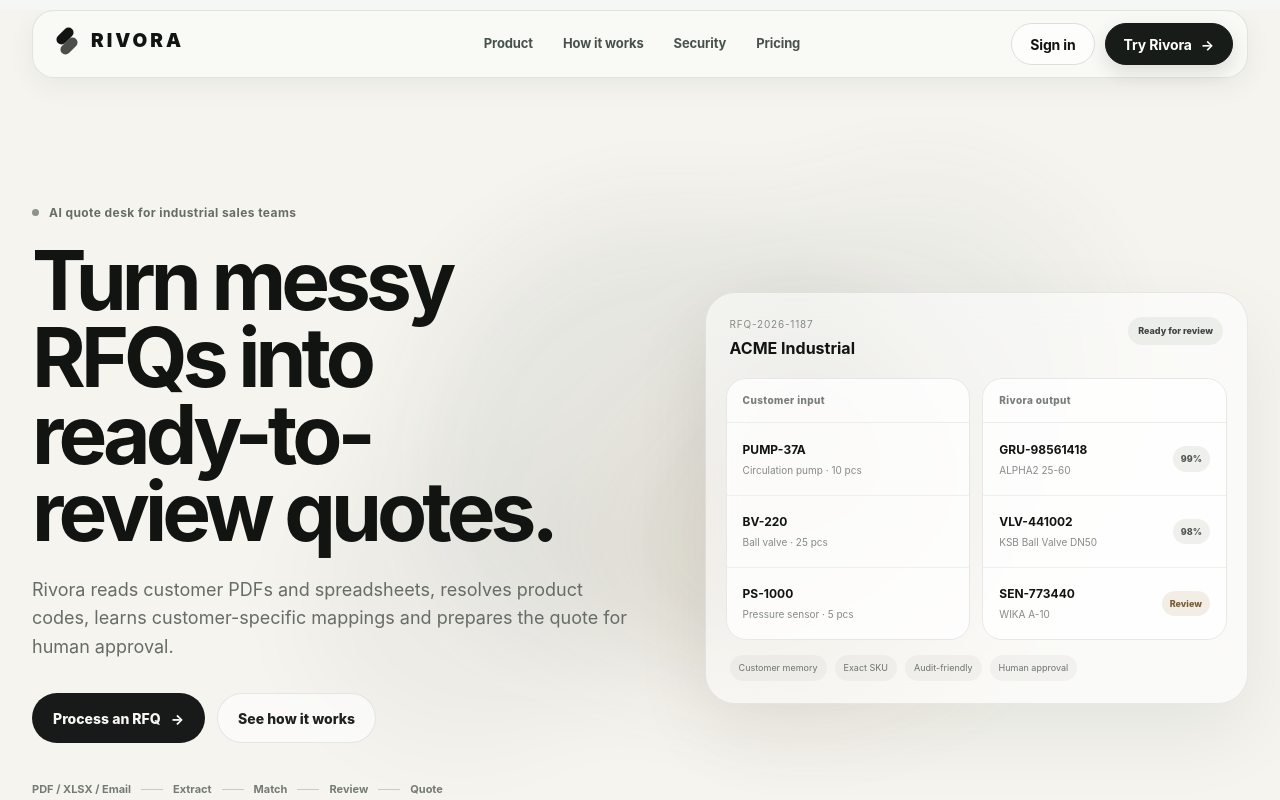
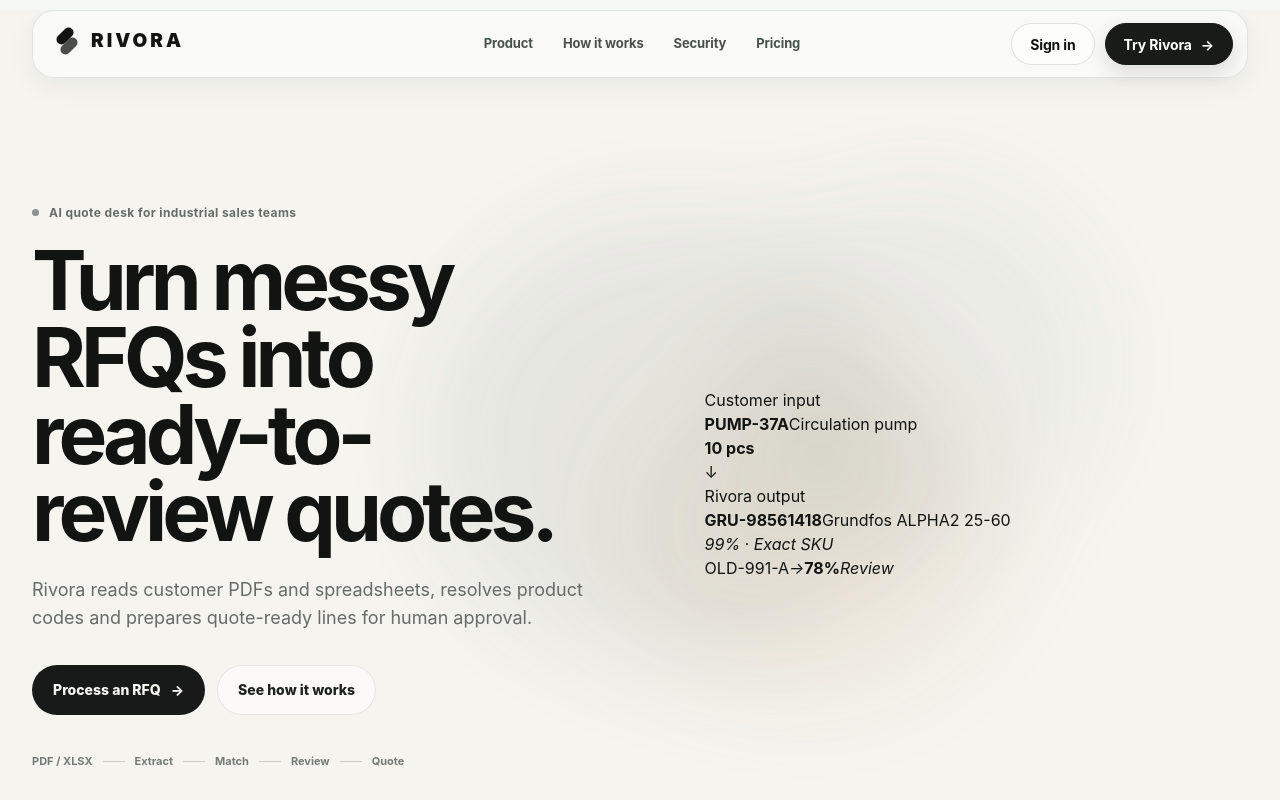
Before and after one commit to miromnb-coder/Rivora, a Next.js app: page / in a window 1280 px wide. Shown: the top 800 px of the page. Built offline with nearby package versions, Linux system fonts and the light colour scheme.

Commit message:
Refine homepage v2 hero

```diff
--- a/components/marketing/MinimalShaderHero.tsx
+++ b/components/marketing/MinimalShaderHero.tsx
@@ -4,25 +4,22 @@
 
 export function MinimalShaderHero() {
   return (
-    <section className="minimal-hero" id="product">
+    <section className="minimal-hero v2-hero" id="product">
       <div className="minimal-hero-shader" aria-hidden="true">
         <span className="shader-blob shader-a" />
         <span className="shader-blob shader-b" />
         <span className="shader-blob shader-c" />
-        <span className="shader-blob shader-d" />
       </div>
 
-      <div className="minimal-hero-grid" aria-hidden="true" />
-
-      <div className="marketing-shell minimal-hero-inner">
+      <div className="marketing-shell minimal-hero-inner v2-hero-inner">
         <div className="minimal-hero-copy">
           <div className="minimal-kicker">AI quote desk for industrial sales teams</div>
 
           <h1>Turn messy RFQs into ready-to-review quotes.</h1>
 
           <p>
-            Rivora reads customer PDFs and spreadsheets, resolves product codes,
-            learns customer-specific mappings and prepares the quote for human approval.
+            Rivora reads customer PDFs and spreadsheets, resolves product codes
+            and prepares quote-ready lines for human approval.
           </p>
 
           <div className="minimal-hero-actions">
@@ -35,7 +32,7 @@
           </div>
 
           <div className="minimal-flow" aria-label="Rivora workflow">
-            <span>PDF / XLSX / Email</span><i />
+            <span>PDF / XLSX</span><i />
             <span>Extract</span><i />
             <span>Match</span><i />
             <span>Review</span><i />
@@ -43,53 +40,32 @@
           </div>
         </div>
 
-        <div className="minimal-product-preview" aria-label="Rivora product preview">
-          <div className="minimal-preview-top">
+        <div className="hero-proof" aria-label="Example Rivora product match">
+          <div className="hero-proof-label">Customer input</div>
+          <div className="hero-proof-input">
             <div>
-              <span className="minimal-preview-overline">RFQ-2026-1187</span>
-              <strong>ACME Industrial</strong>
+              <b>PUMP-37A</b>
+              <span>Circulation pump</span>
             </div>
-            <span className="minimal-status">Ready for review</span>
+            <strong>10 pcs</strong>
           </div>
 
-          <div className="minimal-preview-columns">
-            <div className="minimal-preview-panel">
-              <div className="minimal-preview-heading">Customer input</div>
+          <div className="hero-proof-arrow" aria-hidden="true">↓</div>
 
-              <div className="minimal-preview-row">
-                <div><b>PUMP-37A</b><small>Circulation pump · 10 pcs</small></div>
-              </div>
-              <div className="minimal-preview-row">
-                <div><b>BV-220</b><small>Ball valve · 25 pcs</small></div>
-              </div>
-              <div className="minimal-preview-row">
-                <div><b>PS-1000</b><small>Pressure sensor · 5 pcs</small></div>
-              </div>
+          <div className="hero-proof-label">Rivora output</div>
+          <div className="hero-proof-result">
+            <div>
+              <b>GRU-98561418</b>
+              <span>Grundfos ALPHA2 25-60</span>
             </div>
-
-            <div className="minimal-preview-panel minimal-preview-output">
-              <div className="minimal-preview-heading">Rivora output</div>
-
-              <div className="minimal-preview-row match">
-                <div><b>GRU-98561418</b><small>ALPHA2 25-60</small></div>
-                <span>99%</span>
-              </div>
-              <div className="minimal-preview-row match">
-                <div><b>VLV-441002</b><small>KSB Ball Valve DN50</small></div>
-                <span>98%</span>
-              </div>
-              <div className="minimal-preview-row match review">
-                <div><b>SEN-773440</b><small>WIKA A-10</small></div>
-                <span>Review</span>
-              </div>
-            </div>
+            <em>99% · Exact SKU</em>
           </div>
 
-          <div className="minimal-preview-footer">
-            <span>Customer memory</span>
-            <span>Exact SKU</span>
-            <span>Audit-friendly</span>
-            <span>Human approval</span>
+          <div className="hero-proof-review">
+            <span>OLD-991-A</span>
+            <i>→</i>
+            <b>78%</b>
+            <em>Review</em>
           </div>
         </div>
       </div>
```
